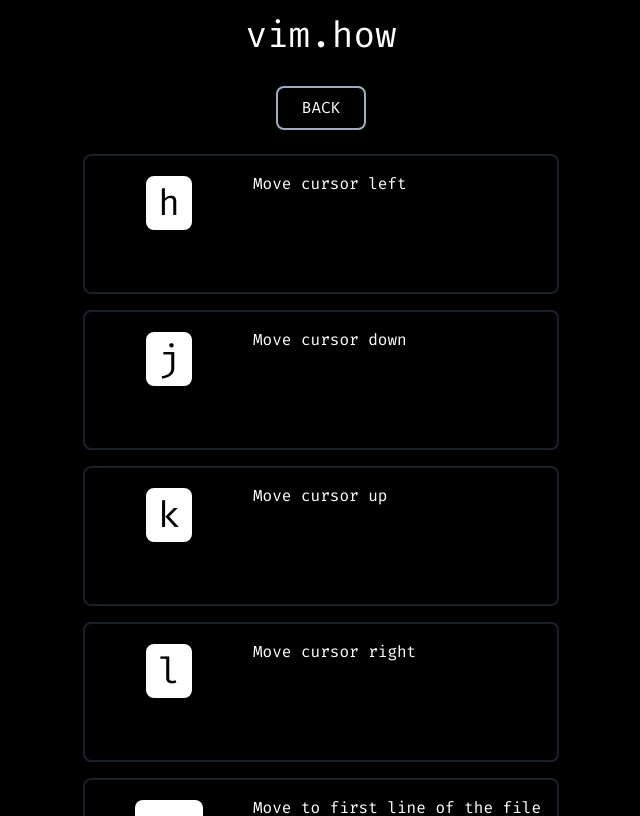
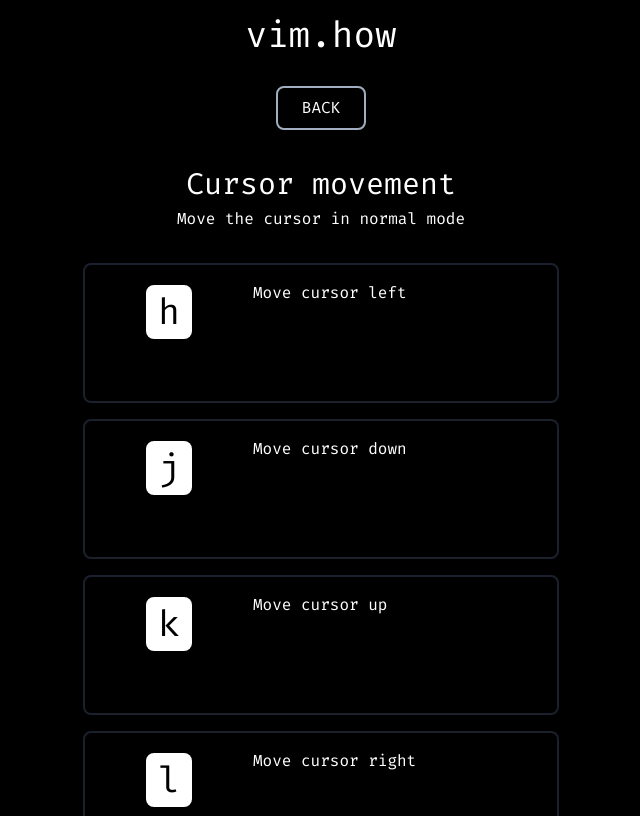
Before and after one commit to crudh/vim-how, a Next.js app: page /categories/1 in a window 1280 px wide. Shown: the top 816 px of the page, without its empty margins (319-959 px from the left). Built offline with nearby package versions, Linux system fonts and the light colour scheme.

Commit message:
Show category name and description on the category page

```diff
--- a/pages/categories/[id].tsx
+++ b/pages/categories/[id].tsx
@@ -3,18 +3,22 @@
 import { commandsByCategoryId } from "../../utils/commands";
 import { useRouter } from "next/router";
 import { LinkButton } from "../../components/link-button";
+import { categoryById } from "../../utils/categories";
 
 const CategoryPage: React.FC = () => {
   const router = useRouter();
   const id = Number(router.query.id);
+  const category = categoryById(id);
   const commands = commandsByCategoryId(id);
 
   return (
     <div className="flex flex-col items-center">
-      <div className="pb-4">
+      <div className="pb-8">
         <LinkButton label="Back" to="/" />
       </div>
-      <div className="max-w-xl">
+      <h2>{category.name}</h2>
+      <div>{category.description}</div>
+      <div className="max-w-xl pt-6">
         <CommandBoxList commands={commands} />
       </div>
     </div>
--- a/utils/categories.ts
+++ b/utils/categories.ts
@@ -1,3 +1,5 @@
-import { categories } from "../data/categories";
+import { categories, Category } from "../data/categories";
 
 export const categoriesList = Object.values(categories);
+
+export const categoryById = (id: number): Category => categories[id];
```
